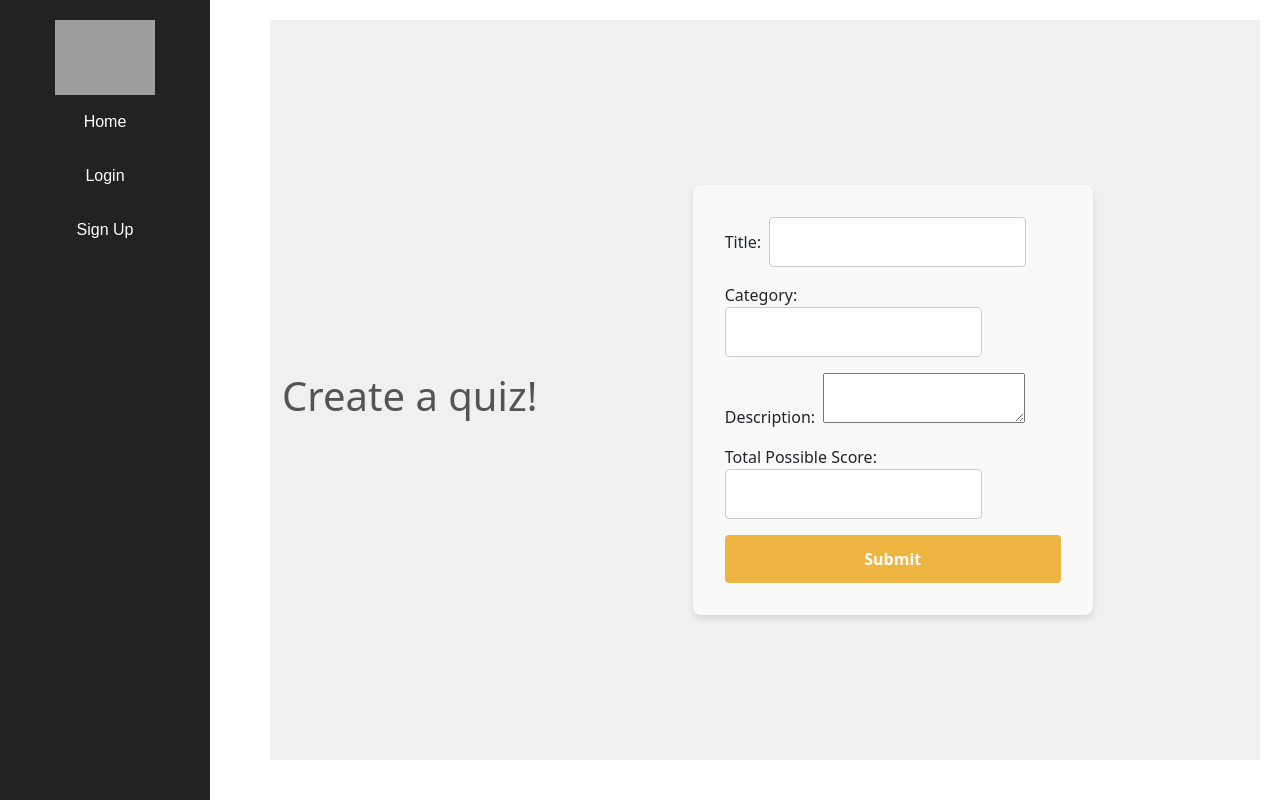
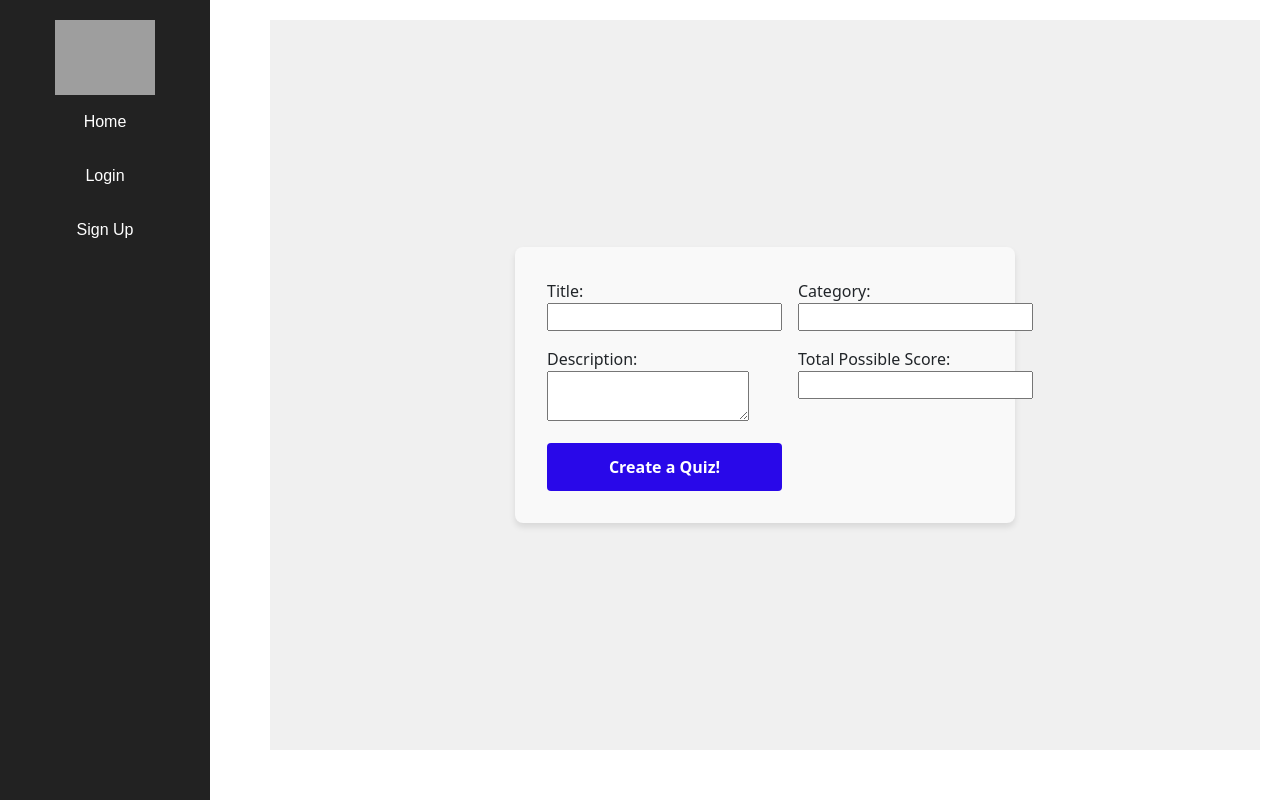
Before and after one commit to GrantReese/quiz_pulse_client, an Angular app: page /quizzes/new in a window 1280 px wide. Built offline with nearby package versions, Linux system fonts and the light colour scheme; grey boxes are pictures that could not be loaded.

Commit message:
tweaked css for new quiz

```diff
--- a/src/app/features/quizzes/quizzes-new/quizzes-new.component.html
+++ b/src/app/features/quizzes/quizzes-new/quizzes-new.component.html
@@ -1,5 +1,5 @@
 <div class="container">
-  <h1 style="align-items: center; color: #545454">Create a quiz!</h1>
+  <h1 style="align-items: center; color: #545454"></h1>
 
     <form [formGroup]="quizForm" (ngSubmit)="onSubmit()" class="form">
       <div>
@@ -14,19 +14,10 @@
         <label for="description">Description:</label>
         <textarea formControlName="description" id="description" rows="2" required></textarea>
       </div>
-      <!-- <div>
-        <label for="quiz_content">Quiz Content:</label>
-        <textarea formControlName="quiz_content" id="quiz_content" rows="2" required></textarea>
-      </div> -->
-      <!-- <div>
-        <label for="created_date">Created Date:</label>
-
-        <input type="date" formControlName="created_date" id="created_date" required>
-      </div> -->
-      <div>
+        <div>
         <label for="total_score_possible">Total Possible Score:</label>
         <input type="text" formControlName="total_score_possible" id="total_score_possible" required>
       </div>
-      <button type="submit" [disabled]="!quizForm.valid">Submit</button>
+      <button type="submit" [disabled]="!quizForm.valid">Create a Quiz!</button>
     </form>
   </div>
--- a/src/app/features/quizzes/quizzes-new/quizzes-new.component.scss
+++ b/src/app/features/quizzes/quizzes-new/quizzes-new.component.scss
@@ -1,56 +1,186 @@
+// .container {
+//   display: flex;
+//   justify-content: center;
+//   align-items: center;
+//   min-height: calc(100vh - 40px); /* Full viewport height to ensure vertical centering */
+//   background-color: #f0f0f0; /* Light background for the overall page */
+// }
+
+// form {
+//   max-width: 400px;
+//   margin: 2rem auto;
+//   padding: 2rem;
+//   background-color: #f9f9f9;
+//   border-radius: 8px;
+//   box-shadow: 0 4px 6px rgba(0, 0, 0, 0.1);
+//   display: flex;
+//   flex-direction: column;
+//   gap: 1rem;
+// }
+
+// label{
+//   margin-right: .5rem;
+// }
+
+// input[type='text'],
+// input[type='password'] {
+//   padding: 0.75rem;
+//   border: 1px solid #ccc;
+//   border-radius: 4px;
+//   font-size: 1rem;
+//   color: #222; /* Dark gray for the input text */
+//   background-color: white;
+//   transition: border-color 0.3s;
+// }
+
+// input[type='text']:focus,
+// input[type='password']:focus {
+//   border-color: #007bff; /* Light blue border for focus */
+//   outline: none;
+// }
+
+// button[type='submit'] {
+//   padding: 0.75rem;
+//   border: none;
+//   border-radius: 4px;
+//   background-color: #eeb543; /* Yellow background for the submit button */
+//   color: white;
+//   font-size: 1rem;
+//   font-weight: bold;
+//   cursor: pointer;
+//   transition: background-color 0.3s;
+// }
+
+// button[type='submit']:hover {
+//   background-color: #d4a03f; /* A darker shade of yellow on hover */
+// }
 .container {
   display: flex;
   justify-content: center;
   align-items: center;
-  min-height: calc(100vh - 40px); /* Full viewport height to ensure vertical centering */
-  background-color: #f0f0f0; /* Light background for the overall page */
+  min-height: calc(100vh - 70px);
+  background-color: #f0f0f0;
 }
 
-form {
-  max-width: 400px;
+.form {
+  max-width: 500px;
   margin: 2rem auto;
   padding: 2rem;
   background-color: #f9f9f9;
   border-radius: 8px;
   box-shadow: 0 4px 6px rgba(0, 0, 0, 0.1);
+  display: grid; /* Using CSS Grid */
+  grid-template-columns: 1fr 3fr; /* Adjust column widths as needed */
+  gap: 1rem;
+
+  .form-group {
     display: flex;
     flex-direction: column;
-  gap: 1rem;
-}
-
-label{
-  margin-right: .5rem;
+    justify-content: center;
+    align-items: center;
+    label {
+      margin-bottom: 0.5rem;
     }
 
     input[type='text'],
-input[type='password'] {
+    input[type='password'],
+    textarea {
       padding: 0.75rem;
       border: 1px solid #ccc;
       border-radius: 4px;
       font-size: 1rem;
-  color: #222; /* Dark gray for the input text */
+      color: #222;
       background-color: white;
       transition: border-color 0.3s;
+      height: 2rem;
+
+      &:focus {
+        border-color: #007bff;
+        outline: none;
       }
-
-input[type='text']:focus,
-input[type='password']:focus {
-  border-color: #007bff; /* Light blue border for focus */
-  outline: none;
+    }
   }
 
   button[type='submit'] {
     padding: 0.75rem;
     border: none;
     border-radius: 4px;
-  background-color: #eeb543; /* Yellow background for the submit button */
+    background-color: #2908e9;
     color: white;
     font-size: 1rem;
     font-weight: bold;
     cursor: pointer;
     transition: background-color 0.3s;
+
+    &:hover {
+      background-color: #2a08e9ad;
     }
+  }
+}
+// .container {
+//   display: flex;
+//   justify-content: center;
+//   align-items: center;
+//   min-height: calc(100vh - 70px);
+//   background-color: #f0f0f0;
+// }
 
-button[type='submit']:hover {
-  background-color: #d4a03f; /* A darker shade of yellow on hover */
-}
+// .form {
+//   max-width: 500px;
+//   margin: 2rem auto;
+//   padding: 2rem;
+//   background-color: #f9f9f9;
+//   border-radius: 8px;
+//   box-shadow: 0 4px 6px rgba(0, 0, 0, 0.1);
+//   display: grid; /* Using CSS Grid */
+//   grid-template-columns: auto; /* Adjust column widths as needed */
+//   gap: 1rem;
+
+//   .form-group {
+//     display: grid; /* Use grid for each form group */
+//     grid-template-columns: 1fr 3fr; /* Adjust column widths as needed */
+//     justify-items: center; /* Center contents horizontally */
+//     align-items: center; /* Center contents vertically */
+//     gap: 1rem;
+
+//     label {
+//       margin-bottom: 0.5rem;
+//     }
+
+//     input[type='text'],
+//     input[type='password'],
+//     textarea {
+//       width: 100%; /* Set width to 100% */
+//       padding: 0.75rem;
+//       border: 1px solid #ccc;
+//       border-radius: 4px;
+//       font-size: 1rem;
+//       color: #222;
+//       background-color: white;
+//       transition: border-color 0.3s;
+//       height: 2rem;
+
+//       &:focus {
+//         border-color: #007bff;
+//         outline: none;
+//       }
+//     }
+//   }
+
+//   button[type='submit'] {
+//     width: 100%; /* Set width to 100% */
+//     padding: 0.75rem;
+//     border: none;
+//     border-radius: 4px;
+//     background-color: #2908e9;
+//     color: white;
+//     font-size: 1rem;
+//     font-weight: bold;
+//     cursor: pointer;
+//     transition: background-color 0.3s;
+
+//     &:hover {
+//       background-color: #2a08e9ad;
+//     }
+//   }
+// }
```
Lines whose indentation alone changed are shown as unchanged.
